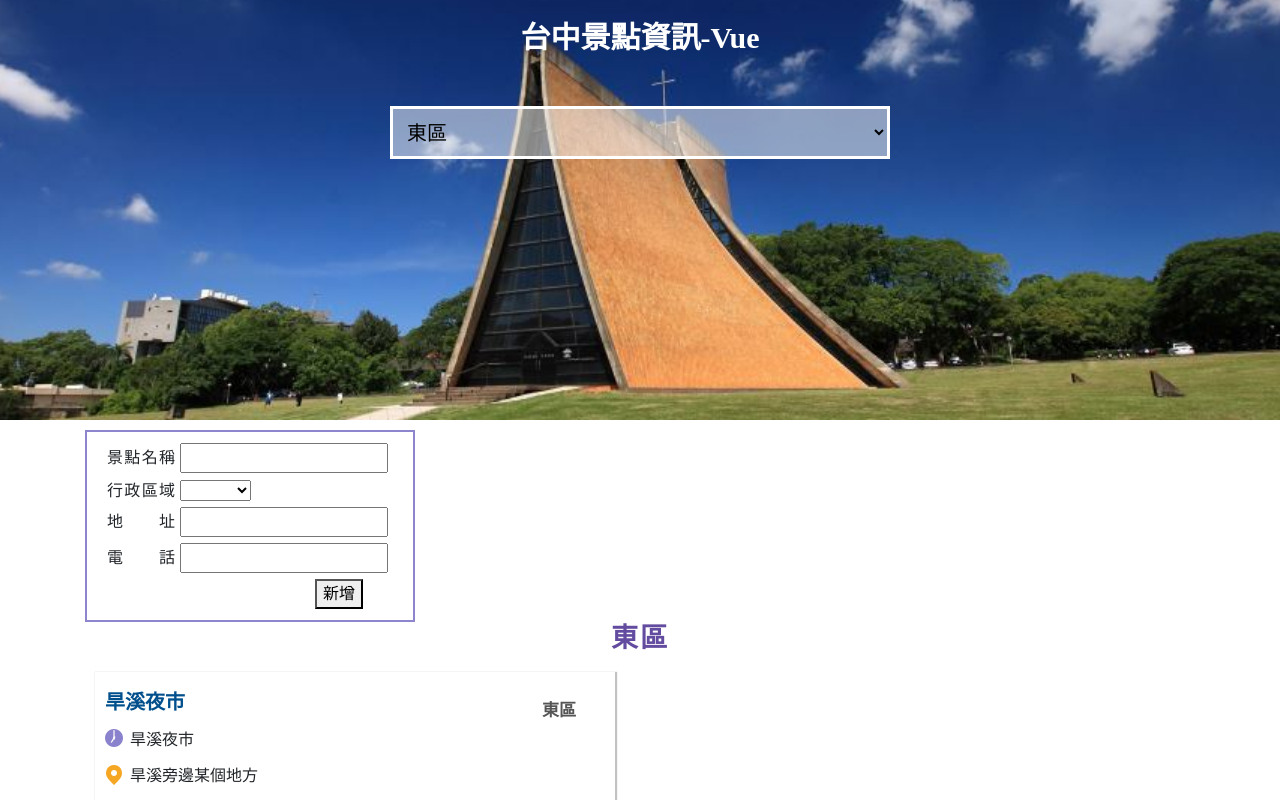
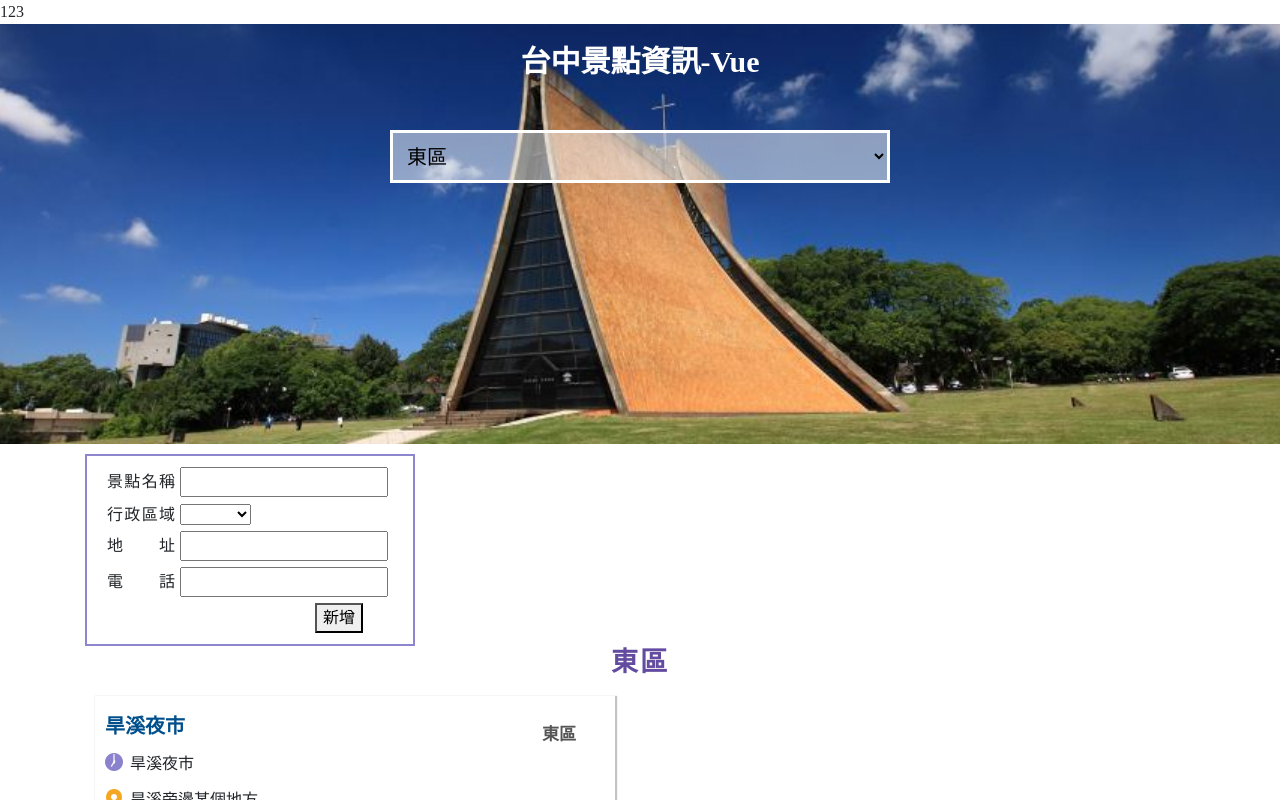
Before and after one commit to jiajia0123/vue, a Nuxt app in the folder nuxtgo/: page / in a window 1280 px wide. Shown: the top 800 px of the page. Built offline with nearby package versions, Linux system fonts and the light colour scheme; data requests are answered from the project's data file.

Commit message:
安裝npm loadeing。npm install vue-loading-overlay@^3.0

```diff
--- /dev/null
+++ b/nuxtgo/components/loading.vue
@@ -0,0 +1,22 @@
+<template>
+  <div>
+123
+  </div>
+</template>
+
+
+<script lang="ts">
+import { Vue, Component, Prop } from "vue-property-decorator";
+
+
+
+@Component({
+  components: {
+
+  }
+})
+export default class Card extends Vue {
+
+
+}
+</script>
--- a/nuxtgo/package.json
+++ b/nuxtgo/package.json
@@ -16,7 +16,8 @@
     "core-js": "^3.9.1",
     "nuxt": "^2.15.3",
     "nuxt-property-decorator": "^2.9.1",
-    "vee-validate": "^3.4.5"
+    "vee-validate": "^3.4.5",
+    "vue-loading-overlay": "^3.0.1"
   },
   "devDependencies": {
     "@nuxt/types": "^2.15.3",
--- a/nuxtgo/pages/index.vue
+++ b/nuxtgo/pages/index.vue
@@ -2,6 +2,7 @@
   <div id="app">
 
     <!-- <vee />測試vee表單驗證 -->
+     <loading />
     <selectZip :districtsCodeArry="districtsCodeArry" v-model="districtsZip" />
 
     <addTourist
@@ -44,6 +45,7 @@ import addTourist from "~/components/addTourist.vue";
 import card from "~/components/card.vue";
 import testFather from "~/components/testFather.vue";
 import vee from "~/components/vee.vue";
+import loading from "~/components/loading.vue";
 interface AreaOption {
   zip: string;
   name: string;
@@ -55,7 +57,8 @@ interface AreaOption {
     addTourist,
     card,
     testFather,
-    vee
+    vee,
+    loading
   },
 
   /**取得郵遞區號陣列districtsCodeArry*/
```
Also changed, not shown: 1 other file (tests, documents, lock files or other folders).
